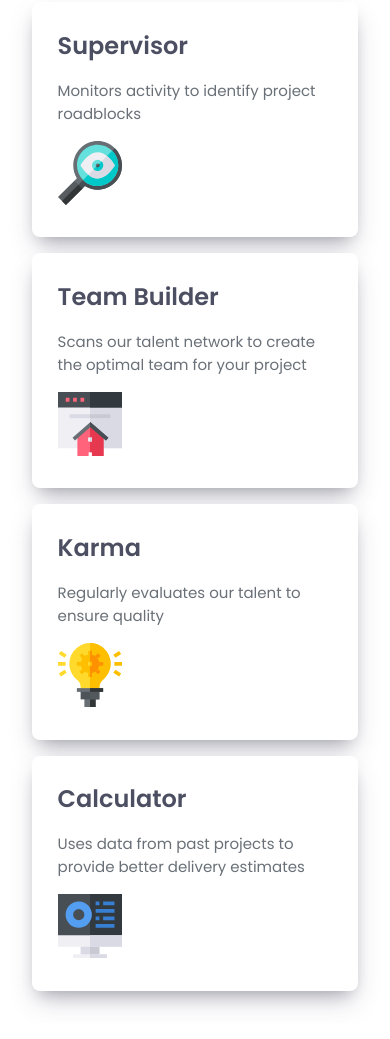
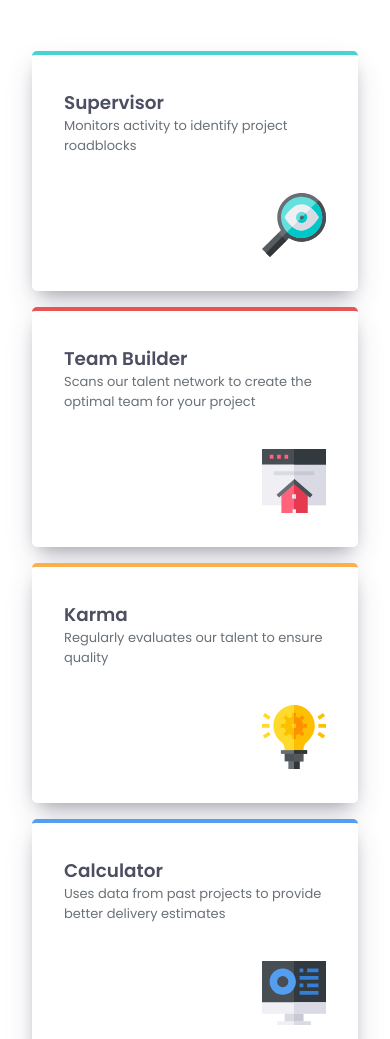
Before and after one commit to givanim/6.FourCard, a plain HTML site: page index.html in a window 390 px wide. Shown: the part 185-1224 px from the top of the page. Drawn offline with Linux system fonts and the light colour scheme.

Commit message:
MOBILE DESIGN COMPLETED - shadow hover feature and more

```diff
--- a/design/Scss/_containers.scss
+++ b/design/Scss/_containers.scss
@@ -1,34 +1,9 @@
 @use './_variables' as vars;
-
 
 @mixin flex-center($direction: row, $gap: 0) {
   display: flex;
   flex-direction: $direction;
   justify-content: center;
-  align-items: center;
-  gap: $gap;
-}
-
-@mixin flex-column($gap: 0) {
-  display: flex;
-  flex-direction: column;
-  justify-content: center;
-  align-items: center;
-  gap: $gap;
-}
-
-@mixin flex-row($gap: 0) {
-  display: flex;
-  flex-direction: row;
-  justify-content: center;
-  align-items: center;
-  gap: $gap;
-}
-
-@mixin flex-space-between($direction: row, $gap: 0) {
-  display: flex;
-  flex-direction: $direction;
-  justify-content: space-between;
   align-items: center;
   gap: $gap;
 }
@@ -40,11 +15,35 @@
   align-items: center;
   gap: $gap;
 }
-
-@mixin card-top-border-color($color: vars.$Grey400) {
-  border-top: 1px solid $color;
+//top border color MIXIN
+@mixin card-top-border-color($color: black) {
+  border-top: 4px solid $color;
 }
 
+@mixin card-hover($color: black) {
+  transition: transform 0.3s linear, box-shadow 0.3s linear; // Linear transition for both scale and shadow
+
+  &:hover {
+    box-shadow: rgba($color, 0.25) 0px 13px 27px -5px, rgba($color, 0.3) 0px 8px 16px -8px; // Dynamic shadow color
+    transition: all 0.2s ease;
+    cursor: pointer;
+    transform: scale(1.01);
+  }
+}
+
+
+
+html {
+  font-family: vars.$FontFamily;
+  min-height: 100vh;
+  background-color: vars.$White;
+  @include flex-center(column, 1rem);
+
+  body {
+    min-width: vars.$MobileWidth;
+    @media (min-width: 600px) {}
+  }
+}
 
 header {
   display: flex;
@@ -54,6 +53,8 @@ header {
   padding: 1rem 2.3rem 0;
   text-align: center;
   background-color: vars.$White;
+  cursor: default;
+  user-select: none; // Prevent text selection
 }
 
 .card-container {
@@ -61,15 +62,28 @@ header {
   width: 100%;
   max-width: 1200px;
   padding: 0 2rem 2rem;
-}
+  margin-top: 1.5rem;
 
   .card {
     width: 100%;
+    height: 240px;
     display: flex;
     flex-direction: column;
-  gap: 1rem;
+    justify-content: space-around;
     background-color: vars.$White;
-  border-radius: 8px;
-  padding: 1.6rem;
+    border-radius: 5px;
+    padding: 1rem 2rem;
     box-shadow: rgba(50, 50, 93, 0.25) 0px 13px 27px -5px, rgba(0, 0, 0, 0.3) 0px 8px 16px -8px;
+    user-select: none; // Prevent text selection
+
+
+    .card-icon {
+      flex-shrink: 0; // Prevent the icon from shrinking
+      display: flex;
+      flex-direction: row;
+      justify-content: end; // Center the icon horizontally
+
     }
+
+  }
+}
--- a/design/Scss/_variables.scss
+++ b/design/Scss/_variables.scss
@@ -12,6 +12,10 @@ $Grey500: hsl(234, 12%, 34%);
 $Grey400: hsl(212, 6%, 44%);
 $White: hsl(0, 0%, 100%);
 
-// Font
+// FONT
 $FontFamily: 'Poppins', sans-serif;
 $FontSize: 15px;
+
+// SIZES
+$DesktopWidth: 1440px;
+$MobileWidth: 375px;
--- a/design/Scss/styles.scss
+++ b/design/Scss/styles.scss
@@ -1,42 +1,26 @@
 @use './_variables' as vars;
 @use './containers' as mix;
 
+
+// GLOBAL RESET
 * {
   padding: 0;
   margin: 0;
   box-sizing: border-box;
 }
 
-// // Define a mixin with arguments
-// @mixin box-shadow($x, $y, $blur, $color) {
-//   box-shadow: $x $y $blur $color;
-// }
-
-// // Use the mixin with arguments
-// .card {
-//   @include box-shadow(0px, 4px, 10px, rgba(0, 0, 0, 0.2));
-// }
-
-
-/* GLOBAL STYLES */
-
-//IMG reset
+// GLOBAL STYLES
+// img reset
 img {
   max-width: 100%;
   height: 100%;
   object-fit: cover;
 }
 
-html {
-  font-family: vars.$FontFamily;
-  min-height: 100vh;
-  background-color: vars.$White;
-  @include mix.flex-center(column, 1rem);
-}
+// elements styles
+main {
 
-body {
-  @media (min-width: 600px) {}
-}
+  margin: 25px 0;
 
   h1 {
     font-size: 1.2rem;
@@ -60,17 +44,35 @@ h2 {
   }
 
   .card-title {
-  font-size: 1.5rem;
+    font-size: 1.15rem;
     color: vars.$Grey500;
     font-weight: 600;
   }
 
-
   .card-descr {
-  font-size: vars.$FontSize;
+    font-size: 13px;
     color: vars.$Grey400;
     font-weight: 400;
   }
 
-.figure {
+
+  .card-supervisor {
+    @include mix.card-top-border-color(vars.$Cyan);
+    @include mix.card-hover(vars.$Cyan);
   }
+
+  .card-team-builder {
+    @include mix.card-top-border-color(vars.$Red);
+    @include mix.card-hover(vars.$Red);
+  }
+
+  .card-karma {
+    @include mix.card-top-border-color(vars.$Orange);
+    @include mix.card-hover(vars.$Orange);
+  }
+
+  .card-calculator {
+    @include mix.card-top-border-color(vars.$Blue);
+    @include mix.card-hover(vars.$Blue);
+  }
+}
--- a/index.html
+++ b/index.html
@@ -8,8 +8,10 @@
   <link rel="icon" type="image/png" sizes="32x32" href="./images/favicon-32x32.png">
   <title>Frontend Mentor | Four card feature section</title>
   <link rel="preconnect" href="https://fonts.googleapis.com">
-<link rel="preconnect" href="https://fonts.gstatic.com" crossorigin>
-<link href="https://fonts.googleapis.com/css2?family=Figtree:ital,wght@0,300..900;1,300..900&family=Inter:ital,opsz,wght@0,14..32,100..900;1,14..32,100..900&family=Lora:ital,wght@0,400..700;1,400..700&family=Montserrat:ital,wght@0,100..900;1,100..900&family=Outfit:wght@100..900&family=Poppins:ital,wght@0,100;0,200;0,300;0,400;0,500;0,600;0,700;0,800;0,900;1,100;1,200;1,300;1,400;1,500;1,600;1,700;1,800;1,900&family=Roboto:ital,wght@0,100..900;1,100..900&family=Young+Serif&display=swap" rel="stylesheet">
+  <link rel="preconnect" href="https://fonts.gstatic.com" crossorigin>
+  <link
+    href="https://fonts.googleapis.com/css2?family=Figtree:ital,wght@0,300..900;1,300..900&family=Inter:ital,opsz,wght@0,14..32,100..900;1,14..32,100..900&family=Lora:ital,wght@0,400..700;1,400..700&family=Montserrat:ital,wght@0,100..900;1,100..900&family=Outfit:wght@100..900&family=Poppins:ital,wght@0,100;0,200;0,300;0,400;0,500;0,600;0,700;0,800;0,900;1,100;1,200;1,300;1,400;1,500;1,600;1,700;1,800;1,900&family=Roboto:ital,wght@0,100..900;1,100..900&family=Young+Serif&display=swap"
+    rel="stylesheet">
   <link rel="stylesheet" href="./css/styles.css">
 
 </head>
@@ -26,55 +28,46 @@
     </header>
 
     <div class="card-container">
-      <section class="card">
-        <h3 class="card-title">
-          Supervisor
-        </h3>
-        <p class="card-descr">
-          Monitors activity to identify project roadblocks
-        </p>
-        <figure class="card-icon">
-        <img src="./images/icon-supervisor.svg" alt="Supervisor icon" class="card-icon">
-      </figure>
+      <section class="card card-supervisor">
+        <div class="card-content">
+          <h3 class="card-title">Supervisor</h3>
+          <p class="card-descr">Monitors activity to identify project roadblocks</p>
+        </div>
+        <div class="card-icon">
+          <img src="./images/icon-supervisor.svg" alt="Supervisor icon">
+        </div>
       </section>
 
-      <section class="card">
-        <h3 class="card-title">Team Builder</h3>
-        <p class="card-descr">Scans our talent network to create the optimal team for your project
-        </p>
-        <figure class="card-icon">
-        <img src="./images/icon-team-builder.svg" alt="Team Builder icon" class="card-icon">
-        </figure>
+      <section class="card card-team-builder">
+        <div class="card-content">
+          <h3 class="card-title">Team Builder</h3>
+          <p class="card-descr">Scans our talent network to create the optimal team for your project</p>
+        </div>
+        <div class="card-icon">
+          <img src="./images/icon-team-builder.svg" alt="Team Builder icon">
+        </div>
       </section>
 
-      <section class="card">
-        <h3 class="card-title">Karma</h3>
-        <p class="card-descr">
-          Regularly evaluates our talent to ensure quality
-        </p>
-        <figure class="card-icon">
-        <img src="./images/icon-karma.svg" alt="Karma icon" class="card-icon">
-        </figure>
+      <section class="card card-karma">
+        <div class="card-content">
+          <h3 class="card-title">Karma</h3>
+          <p class="card-descr">Regularly evaluates our talent to ensure quality</p>
+        </div>
+        <div class="card-icon">
+          <img src="./images/icon-karma.svg" alt="Karma icon">
+        </div>
       </section>
 
-      <section class="card">
-        <h3 class="card-title">Calculator</h3>
-        <p class="card-descr">
-          Uses data from past projects to provide better delivery estimates
-        </p>
-        <figure class="card-icon">
-          <img src="./images/icon-calculator.svg" alt="Calculator icon" class="card-icon">
-        </figure>
+      <section class="card card-calculator">
+        <div class="card-content">
+          <h3 class="card-title">Calculator</h3>
+          <p class="card-descr">Uses data from past projects to provide better delivery estimates</p>
+        </div>
+        <div class="card-icon">
+          <img src="./images/icon-calculator.svg" alt="Calculator icon">
+        </div>
       </section>
-
     </div>
-
-    <!-- <footer>
-      <p class="attribution">
-        Challenge by <a href="https://www.frontendmentor.io?ref=challenge" target="_blank">Frontend Mentor</a>.
-        Coded by <a href="#">Your Name Here</a>.
-      </p>
-    </footer> -->
   </main>
 </body>
 
```
Also changed, not shown: css/styles.css, 1 other file. Lines whose indentation alone changed are shown as unchanged.
